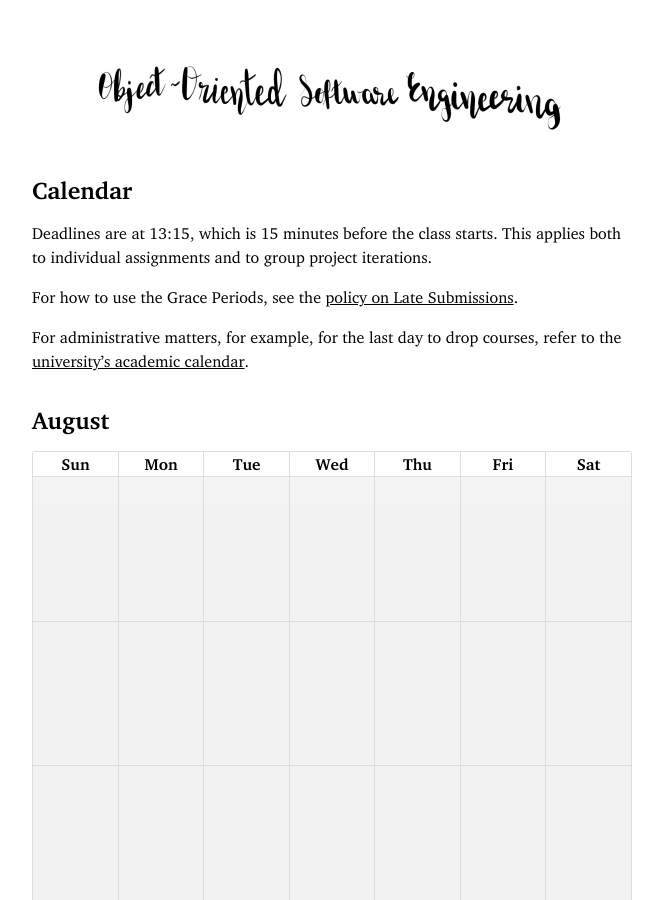
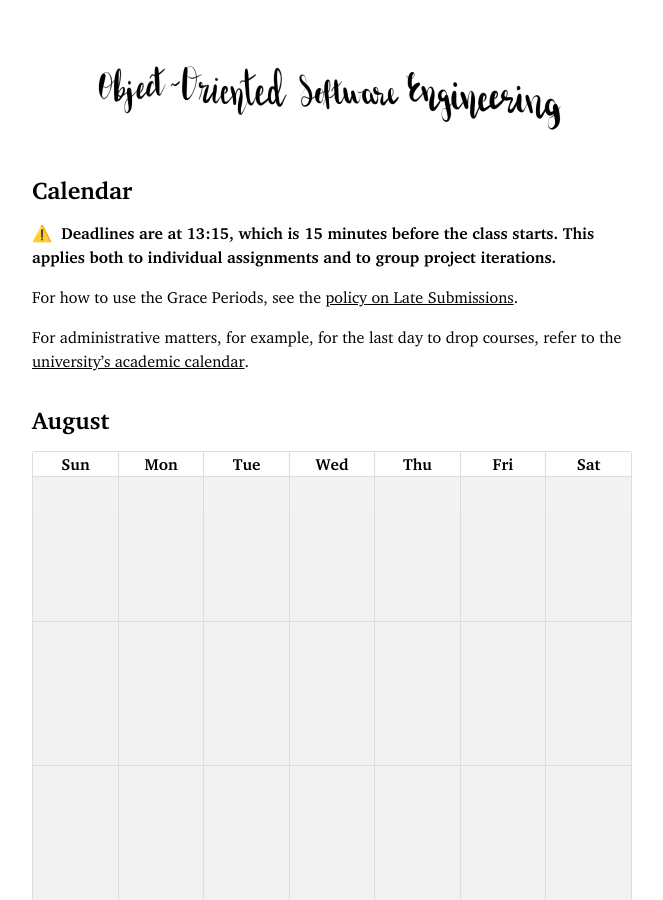
Before and after one commit to skemper/www.jhu-oose.com, a Jekyll site: the page built from calendar/index.md, in a window 1280 px wide and 900 px high. Shown: the whole window, without its empty margins (308-971 px from the left). Built offline with Jekyll 4.4.1, drawn with Linux system fonts in a browser that asks for light colours; our own code applies the rules of GitHub Pages for plain Markdown files.

```diff
--- a/calendar/index.md
+++ b/calendar/index.md
@@ -188,7 +188,7 @@ fullCalendar:
 
 # Calendar
 
-Deadlines are at 13:15, which is 15 minutes before the class starts. This applies both to individual assignments and to group project iterations.
+**⚠️  Deadlines are at 13:15, which is 15 minutes before the class starts. This applies both to individual assignments and to group project iterations.**
 
 For how to use the Grace Periods, see the [policy on Late Submissions](/policies#late-submissions).
 
```
